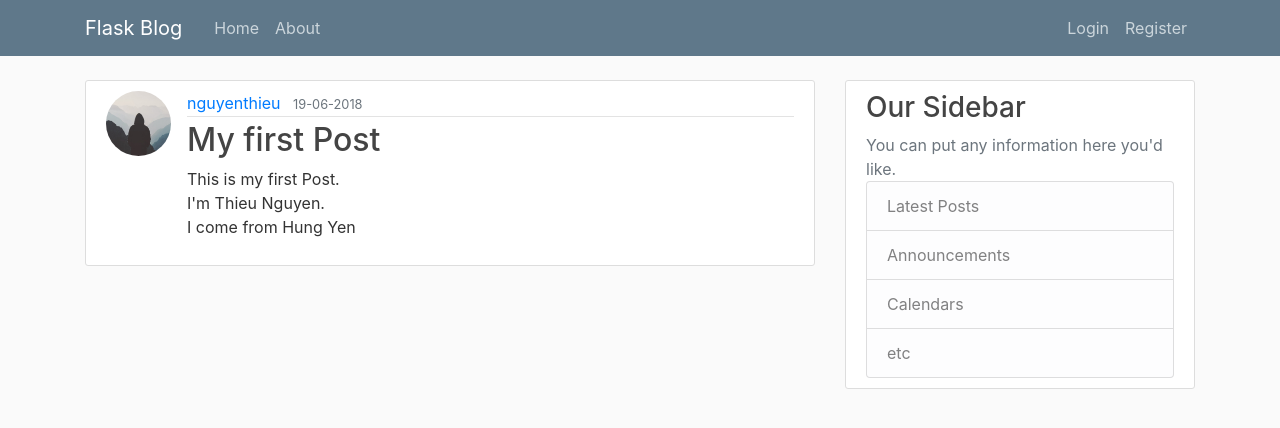
After one commit to nguyenthieu95/first_flask_blog, a Flask app: page /post/1 in a window 1280 px wide. The commit adds this page. Shown: the top 428 px of the page. Run offline with Flask 2, Linux system fonts and the light colour scheme; data comes from the database, SQL or seed files in the repository; both versions use the stored data as it was after the commit; some libraries are stand-ins or nearby versions.

Commit message:
Dev, Create, update and delete post dynamic

```diff
--- a/flaskblog/routes.py
+++ b/flaskblog/routes.py
@@ -1,30 +1,17 @@
-from flask import render_template, url_for, flash, redirect, request
+from flask import render_template, url_for, flash, redirect, request, abort
 from flaskblog import app, db, bcrypt
-from flaskblog.forms import RegistrationForm, LoginForm, UpdateAccountForm
+from flaskblog.forms import RegistrationForm, LoginForm, UpdateAccountForm, PostForm
 from flaskblog.models import User, Post
 from flask_login import login_user, current_user, logout_user, login_required
 from time import time
 import os
 from PIL import Image
 
-posts = [
-    {
-        'author': 'Corey Schafer',
-        'title': 'Blog Post 1',
-        'content': 'First post content',
-        'date_posted': 'April 20, 2018'
-    },
-    {
-        'author': 'Jane Doe',
-        'title': 'Blog Post 2',
-        'content': 'Second post content',
-        'date_posted': 'April 21, 2018'
-    }
-]
 
 @app.route("/")             # Decorator route
 @app.route("/home")
 def home():
+    posts = Post.query.all()
     return render_template("home.html", posts = posts)
 
 @app.route("/about")
@@ -102,3 +89,55 @@ def account():
     # static folder, path = images/profile/image.png
     image_file = url_for('static', filename="images/profile/" + current_user.image_file)
     return render_template("account.html", title="Account", image_file=image_file, form=form)
+
+
+#  Route for Post
+
+@app.route("/post/new", methods=['GET', 'POST'])
+@login_required
+def new_post():
+    form = PostForm()
+    if form.validate_on_submit():
+        post = Post(title=form.title.data, content=form.content.data, author=current_user)
+        db.session.add(post)
+        db.session.commit()
+        flash(u"Your post has been created!", "success")
+        return redirect(url_for("home"))
+    return render_template("create_post.html", title="New Post", form=form, legend="New Post")
+
+
+@app.route("/post/<int:post_id>")
+def post(post_id):
+    post = Post.query.get_or_404(post_id)
+    return render_template("post.html", title=post.title, post=post)
+
+
+@app.route("/post/<int:post_id>/update", methods=['GET', 'POST'])
+@login_required
+def update_post(post_id):
+    post = Post.query.get_or_404(post_id)
+    if post.author != current_user:
+        abort(403)
+    form = PostForm()
+    if form.validate_on_submit():
+        post.title = form.title.data
+        post.content = form.content.data
+        db.session.commit()
+        flash(u"Your post has been updated!", "success")
+        return redirect(url_for("post", post_id=post.id))
+    elif request.method == 'GET':
+        form.title.data = post.title
+        form.content.data = post.content
+    return render_template("create_post.html", title="Update Post", form=form, legend="Update Post")
+
+
+@app.route("/post/<int:post_id>/delete", methods=['POST'])
+@login_required
+def delete_post(post_id):
+    post = Post.query.get_or_404(post_id)
+    if post.author != current_user:
+        abort(403)
+    db.session.delete(post)
+    db.session.commit()
+    flash(u"Your post has been deleted!", "success")
+    return redirect(url_for("home"))
--- a/flaskblog/templates/layout.html
+++ b/flaskblog/templates/layout.html
@@ -35,6 +35,7 @@
                 <!-- Navbar Right Side -->
                 <div class="navbar-nav">
                     {% if current_user.is_authenticated %}
+                    <a class="nav-item nav-link" href="{{ url_for('new_post') }}">New Post</a>
                     <a class="nav-item nav-link" href="{{ url_for('account') }}">Account</a>
                     <a class="nav-item nav-link" href="{{ url_for('logout') }}">Logout</a>
                     {% else %}
--- /dev/null
+++ b/flaskblog/templates/post.html
@@ -0,0 +1,48 @@
+{% extends "layout.html" %}
+
+{% block content %}
+
+<article class="media content-section">
+    <img src="{{ url_for('static', filename='images/profile/' + post.author.image_file) }}" alt=""
+         class="rounded-circle article-img"/>
+    <div class="media-body">
+        <div class="article-metadata">
+            <a class="mr-2" href="#">{{ post.author.username }}</a>
+            <small class="text-muted">{{ post.date_posted.strftime('%d-%m-%Y') }}</small>
+            {% if post.author == current_user %}
+            <div>
+                <a href="{{ url_for('update_post', post_id=post.id) }}" class="btn btn-secondary btn-sm m-1">Edit</a>
+
+                <button class="btn btn-danger btn-sm mt-1 mb-1" type="button"
+                        data-toggle="modal" data-target="#delete_modal">Delete
+                </button>
+            </div>
+            {% endif %}
+        </div>
+        <h2 class="article-title">{{ post.title }}</h2>
+        <p class="article-content">{{ post.content }}</p>
+    </div>
+</article>
+
+<!-- Modal -->
+<div class="modal fade" id="delete_modal" tabindex="-1" role="dialog" aria-labelledby="delete_modal_label"
+     aria-hidden="true">
+    <div class="modal-dialog" role="document">
+        <div class="modal-content">
+            <div class="modal-header">
+                <h5 class="modal-title" id="delete_modal_label">Delete Post?</h5>
+                <button type="button" class="close" data-dismiss="modal" aria-label="Close">
+                    <span aria-hidden="true">&times;</span>
+                </button>
+            </div>
+            <div class="modal-footer">
+                <button type="button" class="btn btn-secondary" data-dismiss="modal">Close</button>
+                <form action="{{ url_for('delete_post', post_id=post.id) }}" method="POST">
+                    <input type="submit" class="btn btn-danger" value="Delete" />
+                </form>
+            </div>
+        </div>
+    </div>
+</div>
+
+{% endblock content %}
```
Also changed, not shown: flaskblog/forms.py (+7 -1 lines), flaskblog/templates/create_post.html (added, +49 -0 lines), flaskblog/templates/home.html (+4 -3 lines), flaskblog/site.db.
